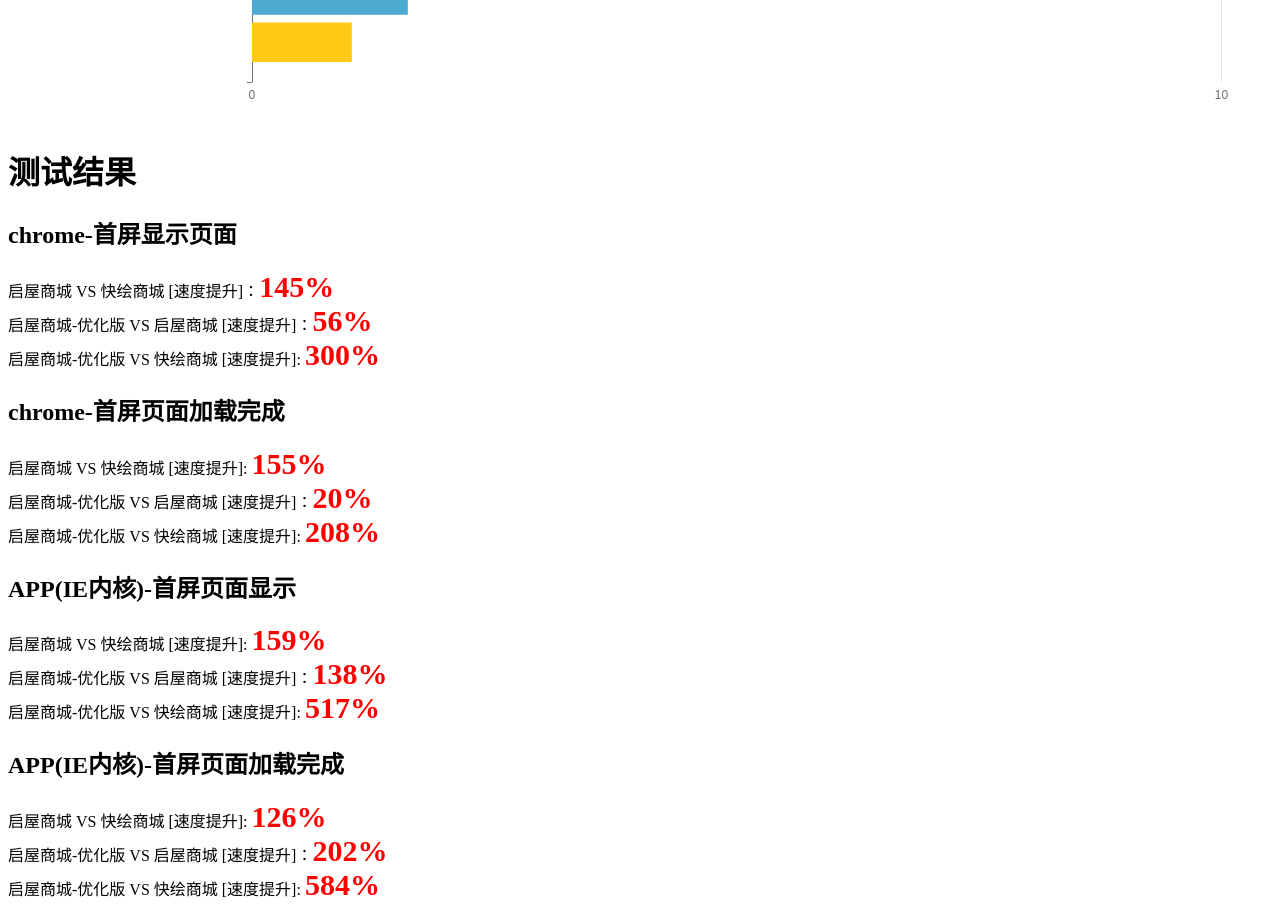
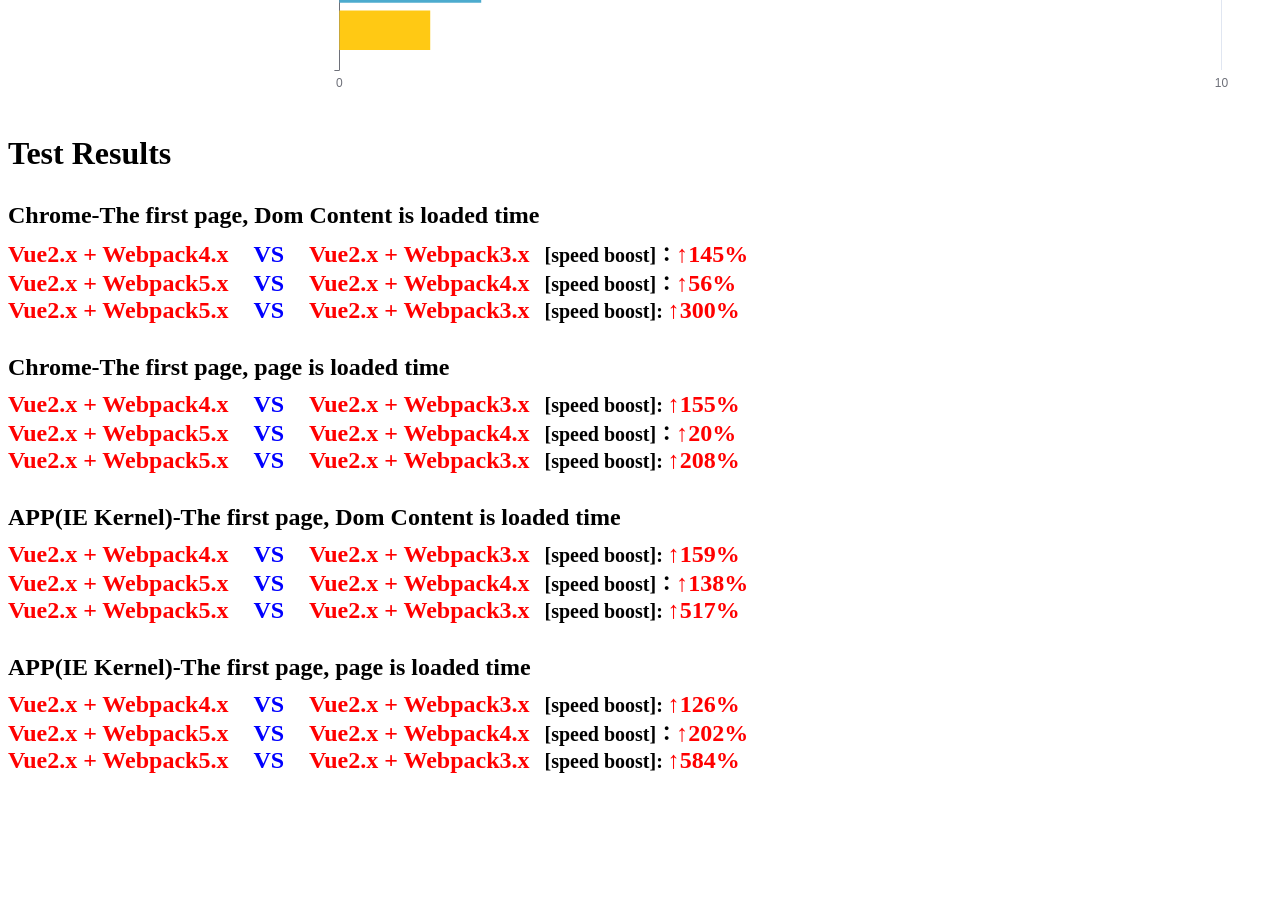
Before and after one commit to yxw007/store-optimized-report, a website: page public/speed.html in a window 1280 px wide. Shown: the part 760-1670 px from the top of the page. After the commit the page ends 1542 px from the top, so only its background shows below. Drawn offline with nearby package versions, Linux system fonts and the light colour scheme.

Commit message:
调整：改成英文版

```diff
--- a/public/speed.html
+++ b/public/speed.html
@@ -3,7 +3,7 @@
 
 <head>
     <meta charset="UTF-8" />
-    <title>H5性能优化结果</title>
+    <title>H5 Performance Optimization Results</title>
     <script src="https://cdn.jsdelivr.net/npm/echarts@5.3.0/dist/echarts.min.js"></script>
     <style>
         .tips {
@@ -14,43 +14,72 @@
             margin-top: 30px;
         }
 
-        .result div span {
+        h2 {
+            margin: 30px auto 10px;
+        }
+
+        .result div {
+            font-size: 20px;
+            font-weight: bold;
+        }
+
+        .result div span:nth-child(1) {
             color: #ff0000;
-            font-size: 30px;
+            font-size: 24px;
+            font-weight: bold;
+        }
+
+        .result div span:nth-child(2) {
+            color: #00ff;
+            font-size: 24px;
+            font-weight: bold;
+            margin: auto 20px;
+        }
+
+        .result div span:nth-child(3) {
+            color: #ff0000;
+            font-size: 24px;
+            font-weight: bold;
+            margin-right: 10px;
+        }
+
+        .result div span:nth-last-child(1) {
+            color: #ff0000;
+            font-size: 24px;
             font-weight: bold;
         }
     </style>
 </head>
 
 <body>
-    <a href="./index.html">点击：查看打包后资源大小对比</a>
+    <a href="./index.html">Click: View the resource size comparison after packaging</a>
     <br>
-    <span class="tips">统计方式：每种模式分别测试10次，然后取平均值</span>
+    <span class="tips">Statistical method: test each mode 10 times, then take the average</span>
     <br>
     <div id="main"
          style="width: 100%;height:800px;"></div>
     <div class="result">
-        <h1>测试结果</h1>
+        <h1>Test Results</h1>
 
-        <h2>chrome-首屏显示页面</h2>
-        <div>启屋商城 VS 快绘商城 [速度提升]：<span>145%</span></div>
-        <div>启屋商城-优化版 VS 启屋商城 [速度提升]：<span>56%</span> </div>
-        <div>启屋商城-优化版 VS 快绘商城 [速度提升]: <span>300%</span></div>
+        <h2>Chrome-The first page, Dom Content is loaded time</h2>
+        <div> <span>Vue2.x + Webpack4.x</span> <span>VS</span> <span>Vue2.x + Webpack3.x</span> [speed boost]：<span>↑145%</span></div>
+        <div> <span>Vue2.x + Webpack5.x</span> <span>VS</span> <span>Vue2.x + Webpack4.x</span> [speed boost]：<span>↑56%</span> </div>
+        <div> <span>Vue2.x + Webpack5.x</span> <span>VS</span> <span>Vue2.x + Webpack3.x</span> [speed boost]: <span>↑300%</span></div>
 
-        <h2>chrome-首屏页面加载完成</h2>
-        <div>启屋商城 VS 快绘商城 [速度提升]: <span>155%</span></div>
-        <div>启屋商城-优化版 VS 启屋商城 [速度提升]：<span>20%</span></div>
-        <div>启屋商城-优化版 VS 快绘商城 [速度提升]: <span>208%</span></div>
+        <h2>Chrome-The first page, page is loaded time</h2>
+        <div> <span>Vue2.x + Webpack4.x</span> <span>VS</span> <span>Vue2.x + Webpack3.x</span> [speed boost]: <span>↑155%</span></div>
+        <div> <span>Vue2.x + Webpack5.x</span> <span>VS</span> <span>Vue2.x + Webpack4.x</span> [speed boost]：<span>↑20%</span></div>
+        <div> <span>Vue2.x + Webpack5.x</span> <span>VS</span> <span>Vue2.x + Webpack3.x</span> [speed boost]: <span>↑208%</span></div>
 
-        <h2>APP(IE内核)-首屏页面显示</h2>
-        <div>启屋商城 VS 快绘商城 [速度提升]: <span>159%</span></div>
-        <div>启屋商城-优化版 VS 启屋商城 [速度提升]：<span>138%</span></div>
-        <div>启屋商城-优化版 VS 快绘商城 [速度提升]: <span>517%</span></div>
+        <h2>APP(IE Kernel)-The first page, Dom Content is loaded time</h2>
+        <div> <span>Vue2.x + Webpack4.x</span> <span>VS</span> <span>Vue2.x + Webpack3.x</span> [speed boost]: <span>↑159%</span></div>
+        <div> <span>Vue2.x + Webpack5.x</span> <span>VS</span> <span>Vue2.x + Webpack4.x</span> [speed boost]：<span>↑138%</span></div>
+        <div> <span>Vue2.x + Webpack5.x</span> <span>VS</span> <span>Vue2.x + Webpack3.x</span> [speed boost]: <span>↑517%</span></div>
 
-        <h2>APP(IE内核)-首屏页面加载完成</h2>
-        <div>启屋商城 VS 快绘商城 [速度提升]: <span>126%</span></div>
-        <div>启屋商城-优化版 VS 启屋商城 [速度提升]：<span>202%</span></div>
-        <div>启屋商城-优化版 VS 快绘商城 [速度提升]: <span>584%</span></div>
+        <h2>APP(IE Kernel)-The first page, page is loaded time</h2>
+        <div> <span>Vue2.x + Webpack4.x</span> <span>VS</span> <span>Vue2.x + Webpack3.x</span> [speed boost]: <span>↑126%</span></div>
+        <div> <span>Vue2.x + Webpack5.x</span> <span>VS</span> <span>Vue2.x + Webpack4.x</span> [speed boost]：<span>↑202%</span></div>
+        <div> <span>Vue2.x + Webpack5.x</span> <span>VS</span> <span>Vue2.x + Webpack3.x</span> [speed boost]: <span>↑584%</span></div>
     </div>
     <script type="text/javascript">
         var chartDom = document.getElementById('main');
@@ -59,7 +88,7 @@
 
         option = {
             title: {
-                text: '每次清缓存 - 交叉测试 - 加载速度对比(单位: 秒)'
+                text: 'Clear cache each time - Cross Test - Load Speed Comparison (unit: seconds)'
             },
             tooltip: {
                 trigger: 'axis',
@@ -82,22 +111,40 @@
             },
             yAxis: {
                 type: 'category',
-                data: ['chrome-首屏显示页面所需时间', 'chrome-首屏页面加载完成', 'APP(IE内核) - 首屏显示页面所需时间', 'APP(IE内核) - 首屏页面加载完成']
+                data: ['chrome-The first page, Dom Content is loaded', 'chrome-The first page, page is loaded',
+                    'APP(IE kernel)-The first page, Dom Content is loaded',
+                    'APP(IE kernel)-The first page, page is loaded'
+                ]
             },
             series: [{
-                    name: '快绘商城',
+                    name: 'Vue2.x + Webpack3.x',
                     type: 'bar',
-                    data: [4.119, 7.28, 8.348, 9.451]
+                    data: [4.119, 7.28, 8.348, 9.451],
+                    tooltip: {
+                        valueFormatter: function (value) {
+                            return value + 's';
+                        }
+                    },
                 },
                 {
-                    name: '启屋商城',
+                    name: 'Vue2.x + Webpack4.x',
                     type: 'bar',
-                    data: [1.608, 2.85, 3.225, 4.173, 3.225, 4.173]
+                    data: [1.608, 2.85, 3.225, 4.173, 3.225, 4.173],
+                    tooltip: {
+                        valueFormatter: function (value) {
+                            return value + 's';
+                        }
+                    },
                 },
                 {
-                    name: '启屋商城-优化版',
+                    name: 'Vue2.x + Webpack5.x',
                     type: 'bar',
-                    data: [1.02988, 2.363, 1.356, 1.381]
+                    data: [1.02988, 2.363, 1.356, 1.381],
+                    tooltip: {
+                        valueFormatter: function (value) {
+                            return value + 's';
+                        }
+                    },
                 }
             ]
         };
```
Also changed, not shown: public/index.html (+46 -14 lines).
